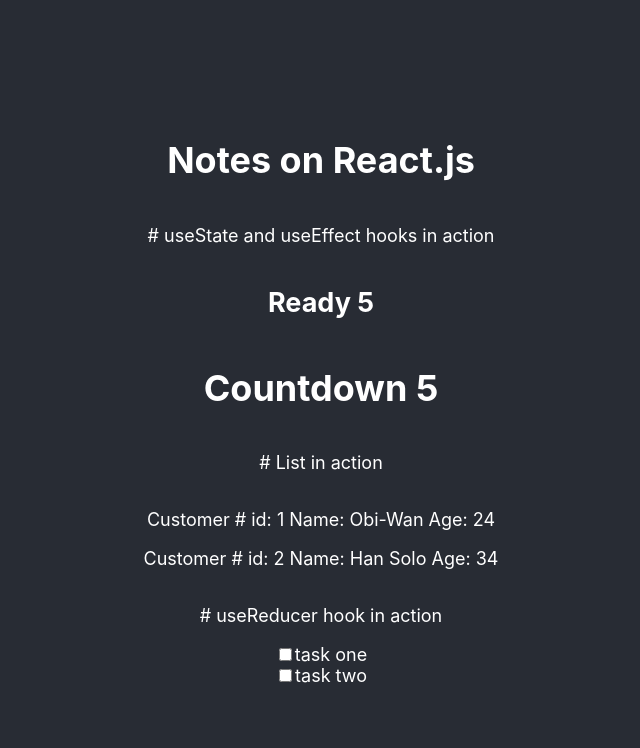
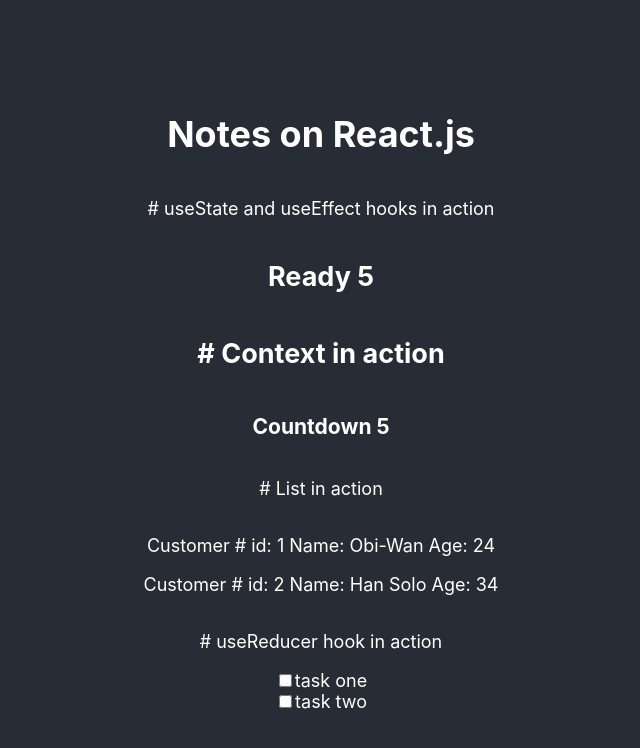
Before and after one commit to sajibsrs/notes-on-react, a React (Create React App) app: page / in a window 1280 px wide. Shown: the top 748 px of the page, without its empty margins (319-959 px from the left). Built offline with nearby package versions, Linux system fonts and the light colour scheme.

Commit message:
updated - content

```diff
--- a/src/components/ReceiveContext.jsx
+++ b/src/components/ReceiveContext.jsx
@@ -6,7 +6,8 @@ export function ReceiveContext() {
 
   return (
     <>
-      <h1>{`Countdown ${count}`}</h1>
+      <h2># Context in action</h2>
+      <h3>{`Countdown ${count}`}</h3>
     </>
   );
 }
```
